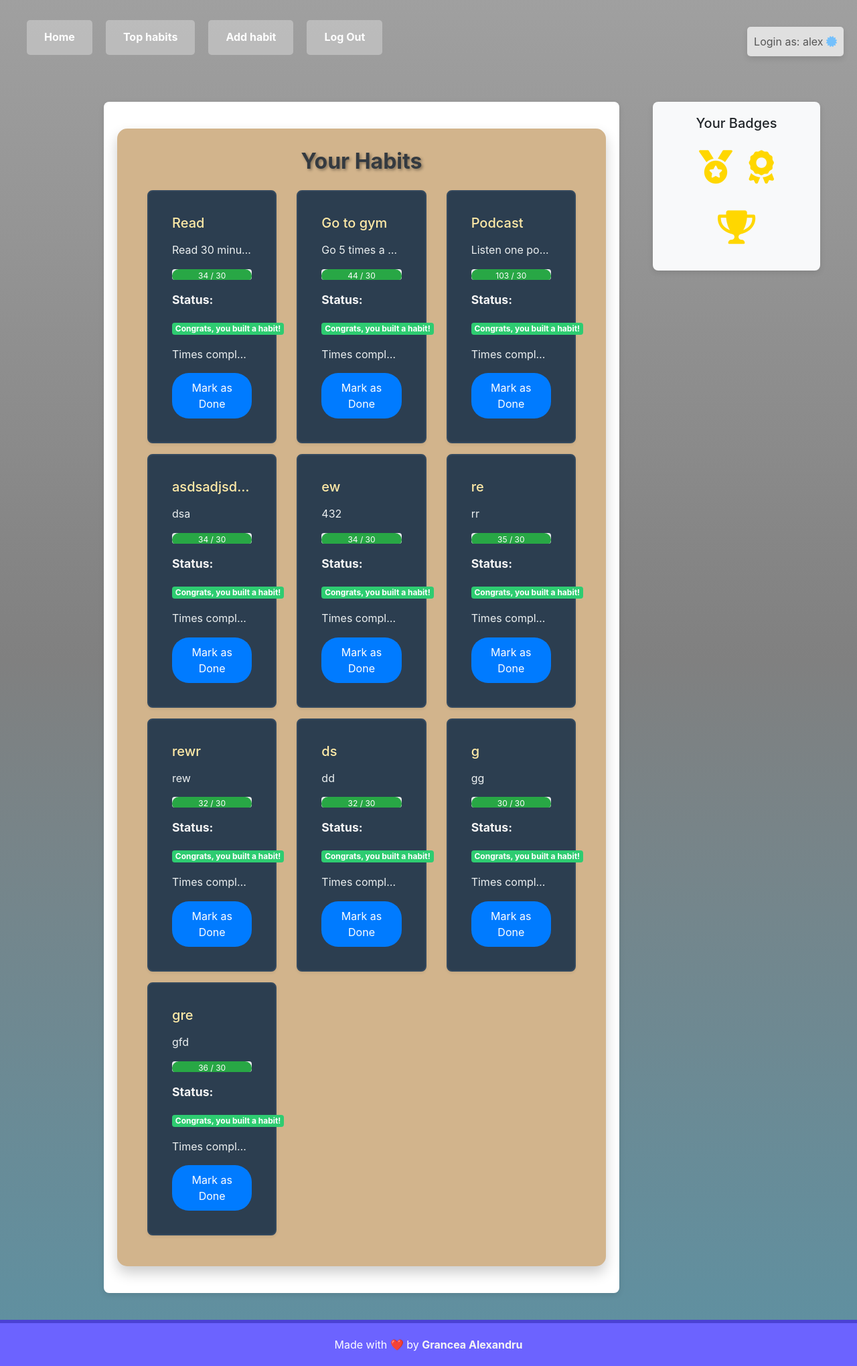
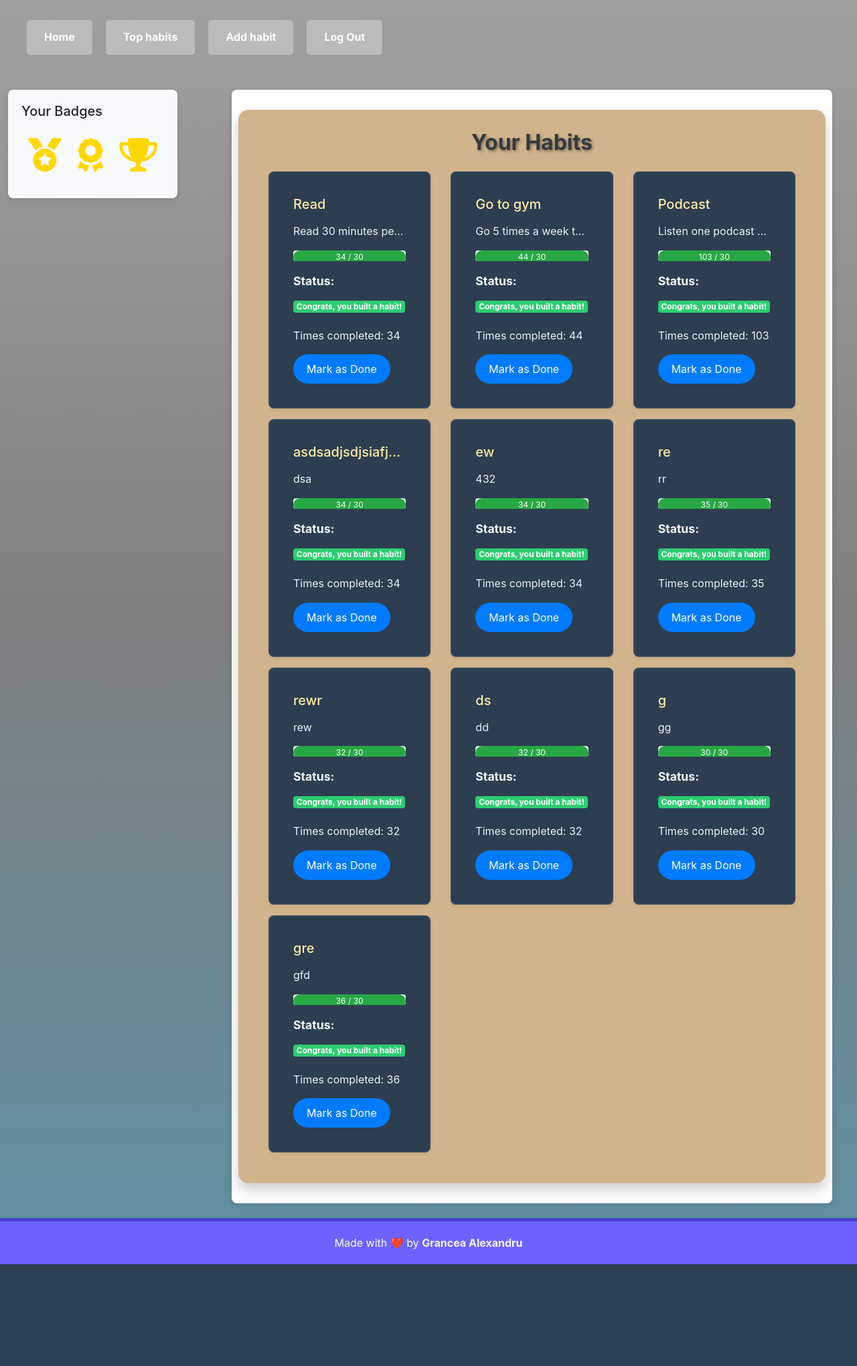
Before and after one commit to Nanu25/Habits, a Django app: page /main in a window 1280 px wide. Shown: the whole page at 67% size. After the commit the page ends 1888 px from the top, so only its background shows below. Run offline with Django 5.2, Linux system fonts and the light colour scheme; a user stored in the database is signed in; data comes from the database, SQL or seed files in the repository; both versions use the stored data as it was after the commit; some libraries are stand-ins or nearby versions.

Commit message:
working on design

```diff
--- a/habits/static/habits/style.css
+++ b/habits/static/habits/style.css
@@ -67,7 +67,7 @@ body {
     display: flex;
     justify-content: center;
     flex-wrap: wrap; /* Allow elements to wrap */
-    padding: 20px;
+    padding: 2px;
 }
 
 /* Row styling */
@@ -269,10 +269,10 @@ input[type="text"]:focus, input[type="password"]:focus, input[type="email"]:focu
     font-size: 16px;
     color: #555;
     background-color: #e0e0e0;
-    padding: 10px;
+    padding: 1px;
     text-align: left;
-    margin: 20px 0 20px 20px; /* Adds 20px margin on the left */
-    max-width: 150px; /* Reduced width for a narrower box */
+    margin: 10px 0 10px 10px; /* Adds 20px margin on the left */
+    max-width: 70px; /* Reduced width for a narrower box */
     border-radius: 5px;
 }
 
@@ -436,6 +436,8 @@ input[type="text"]:focus, input[type="password"]:focus, input[type="email"]:focu
 .container {
     max-width: 1100px;
 }
+
+
 /* Welcome header styling */
 .welcome-header h2 {
     font-size: 3rem; /* Increase the size */
@@ -639,7 +641,7 @@ input[type="text"]:focus, input[type="password"]:focus, input[type="email"]:focu
 
 
 .main-content {
-    padding: 20px;
+    padding: 1rem;
     background-color: #ffffff;
     border-radius: 8px;
     box-shadow: 0px 3px 8px rgba(0, 0, 0, 0.1);
@@ -652,23 +654,32 @@ input[type="text"]:focus, input[type="password"]:focus, input[type="email"]:focu
     color: whitesmoke;         /* Darker color for better visibility */
 }
 
+.status-badge {
+    max-width: 170px; /* Adjust width as needed */
+    overflow: hidden;
+    text-overflow: ellipsis;
+    white-space: nowrap;
+    display: inline-block; /* Ensures truncation applies */
+}
+
+
 .no-wrap {
     white-space: nowrap; /* Prevents the text from breaking onto a new line */
 }
 
 
 .badge-section {
+    text-align: left;
     padding: 20px;
     background-color: #f8f9fa;
     border-radius: 8px;
     box-shadow: 0px 3px 8px rgba(0, 0, 0, 0.1);
     margin-top: 20px;
-    margin-left: 20px; /* Adjust this as needed for spacing */
+    margin-left: -100px; /* Adjust this as needed for spacing */
 }
 
 
-/* For small devices (phones, general mobile devices) */
-@media only screen and (max-width: 1200px) {
+@media only screen and (max-width: 1460px) {
     .navbar {
         font-size: 14px;
     }
@@ -682,7 +693,17 @@ input[type="text"]:focus, input[type="password"]:focus, input[type="email"]:focu
         width: 100%;
         padding: 5px;
     }
+
+    .badge-section {
+        margin-left: -25px;
+    }
+
+    .login-status {
+        display: none;
+    }
+
 }
+
 
 /*!* Specific phone sizes: iPhones (11, 12, 13 Pro Max) *!*/
 /*@media only screen and (min-width: 375px) and (max-width: 430px) {*/
--- a/templates/habits/layout.html
+++ b/templates/habits/layout.html
@@ -48,20 +48,13 @@
             </div>
         </nav>
 
-        <!-- Main content area -->
-        <div class="container-fluid">
+                <!-- Main content area -->
+              <div class="container-fluid">
             <div class="row justify-content-center">
-                <!-- Main habits section -->
-                <div class="col-md-8 offset-md-1">
-                    <div class="main-content">
-                        {% block body %}
-                        {% endblock %}
-                    </div>
-                </div>
 
-                <!-- Badge section -->
+                <!-- Badge section on the left side -->
                 {% if user.is_authenticated %}
-                    <div class="col-md-3">
+                    <div class="col-md-3 order-md-1">
                         <div class="badge-section">
                             <h5>Your Badges</h5>
                             {% for badge in user_badges %}
@@ -80,8 +73,18 @@
                         </div>
                     </div>
                 {% endif %}
+
+                <!-- Main habits section -->
+                <div class="col-md-9 order-md-2">
+                    <div class="main-content">
+                        {% block body %}
+                        {% endblock %}
+                    </div>
+                </div>
+
             </div>
         </div>
+
 
     </div>
 
--- a/templates/habits/main_page.html
+++ b/templates/habits/main_page.html
@@ -30,17 +30,18 @@
                             </div>
                             <p class="card-text">
                                 <small class="status-label">Status:</small>
-                                      <div id="status-{{ habit.id }}" class="mt-1">
+                                    <div id="status-{{ habit.id }}" class="mt-1">
                                         {% if habit.times_completed >= 30 %}
-                                            <span class="badge badge-success">Congrats, you built a habit!</span>
+                                            <span class="badge badge-success status-badge">Congrats, you built a habit!</span>
                                         {% elif habit.times_completed >= 25 %}
-                                            <span class="badge badge-primary">Almost there!</span>
+                                            <span class="badge badge-primary status-badge">Almost there!</span>
                                         {% elif habit.times_completed >= 10 %}
-                                            <span class="badge badge-secondary">Keep going!</span>
+                                            <span class="badge badge-secondary status-badge">Keep going!</span>
                                         {% else %}
-                                            <span class="badge badge-warning">Habit being prepared</span>
+                                            <span class="badge badge-warning status-badge">Habit being prepared</span>
                                         {% endif %}
                                     </div>
+
                             </p>
                                 <p class="card-text no-wrap">
                                     Times completed: <span id="times-completed-{{ habit.id }}">{{ habit.times_completed }}</span>
```
Also changed, not shown: db.sqlite3, 1 other file.
